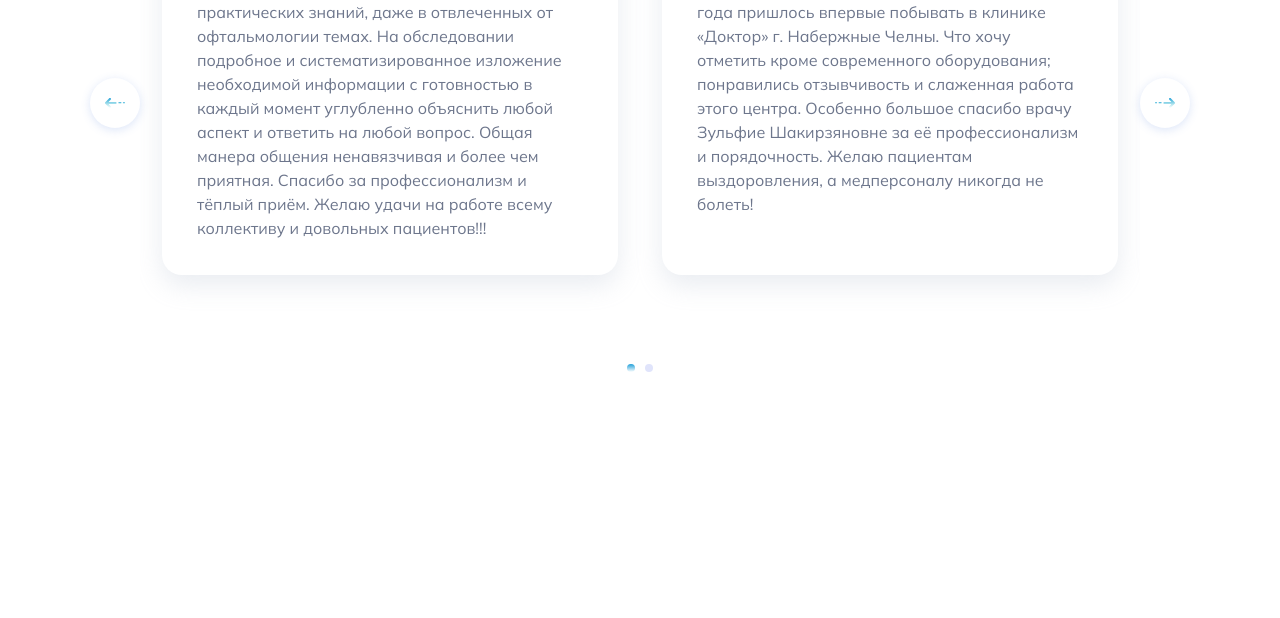
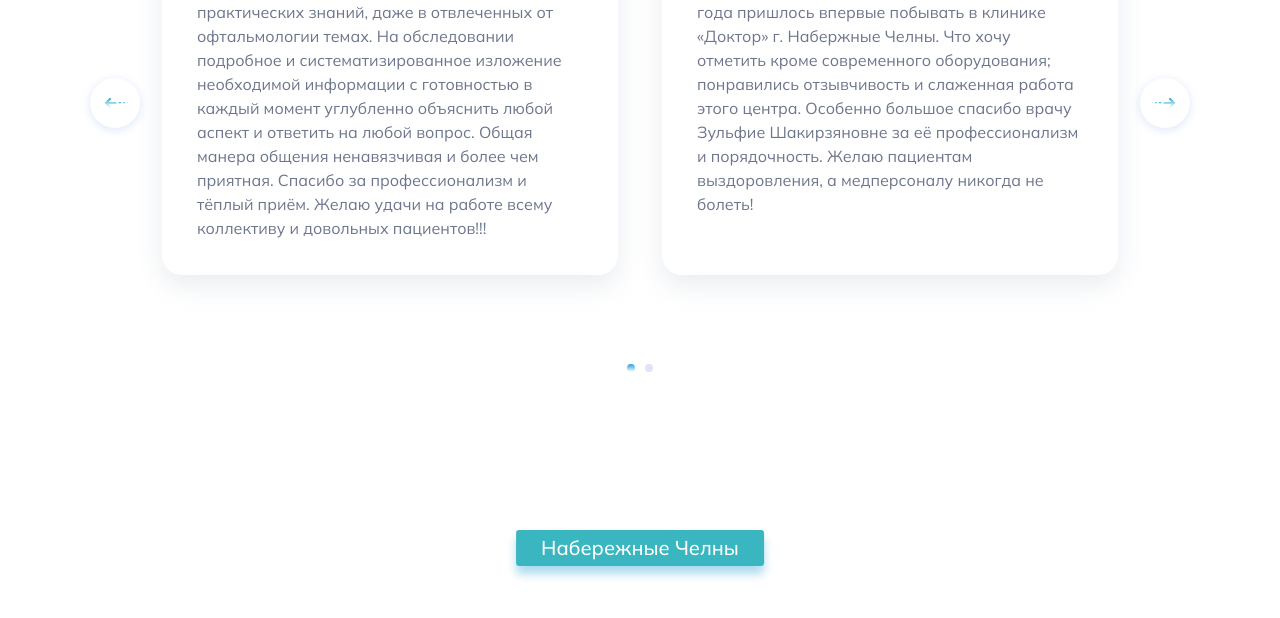
Before and after one commit to m-diana-dev/doctor, a React (Vite) app: page / in a window 1280 px wide. Shown: the part 4706-5324 px from the top of the page. Before the commit the page ends 5191 px from the top, so only its background shows below. Built offline with nearby package versions, Linux system fonts and the light colour scheme.

Commit message:
feat: added Map

```diff
--- a/src/App.jsx
+++ b/src/App.jsx
@@ -9,6 +9,7 @@ import {Appointment} from "./layout/sections/appointment/Appointment.jsx";
 import {About} from "./layout/sections/about/About.jsx";
 import {Price} from "./layout/sections/price/Price.jsx";
 import {Reviews} from "./layout/sections/reviews/Reviews.jsx";
+import {Map} from "./layout/sections/map/Map.jsx";
 
 
 function App() {
@@ -37,6 +38,7 @@ function App() {
                 <About/>
                 <Price/>
                 <Reviews/>
+                <Map/>
             </Theme>
         </>
     )
--- /dev/null
+++ b/src/layout/sections/map/Map.jsx
@@ -0,0 +1,45 @@
+import styled from "styled-components";
+
+export const Map = () => {
+    return (
+        <StyledMap>
+            <MapTitle>Набережные Челны</MapTitle>
+            <iframe
+                src="https://yandex.ru/map-widget/v1/?um=constructor%3A7c8ab49153bae924032544c550c4a526289d6cde741678ab4574abbd95c9c574&amp;source=constructor"
+                frameBorder="0"></iframe>
+        </StyledMap>
+    );
+}
+
+const StyledMap = styled.section`
+  position: relative;
+  height: 600px;
+  @media ${({theme})=>theme.media.desktop}{
+    height: 500px;
+  }
+  @media ${({theme})=>theme.media.mobile}{
+    height: 400px;
+  }
+  iframe{
+    width: 100%;
+    height: 100%;
+  }
+`
+const MapTitle = styled.div`
+  position: absolute;
+  top: 45px;
+  left: 50%;
+  transform: translateX(-50%);
+  color: ${({theme})=>theme.colors.lightText};
+  font-size: 20px;
+  font-weight: 500;
+  padding: 8px 25px;
+  border-radius: 3px;
+  box-shadow: 0px 8px 10px 0px rgba(2, 142, 206, 0.32);
+  white-space: nowrap;
+  background: rgb(57, 182, 192);
+  @media ${({theme})=>theme.media.mobile}{
+    top: 30px;
+    font-size: 18px;
+  }
+`
```
